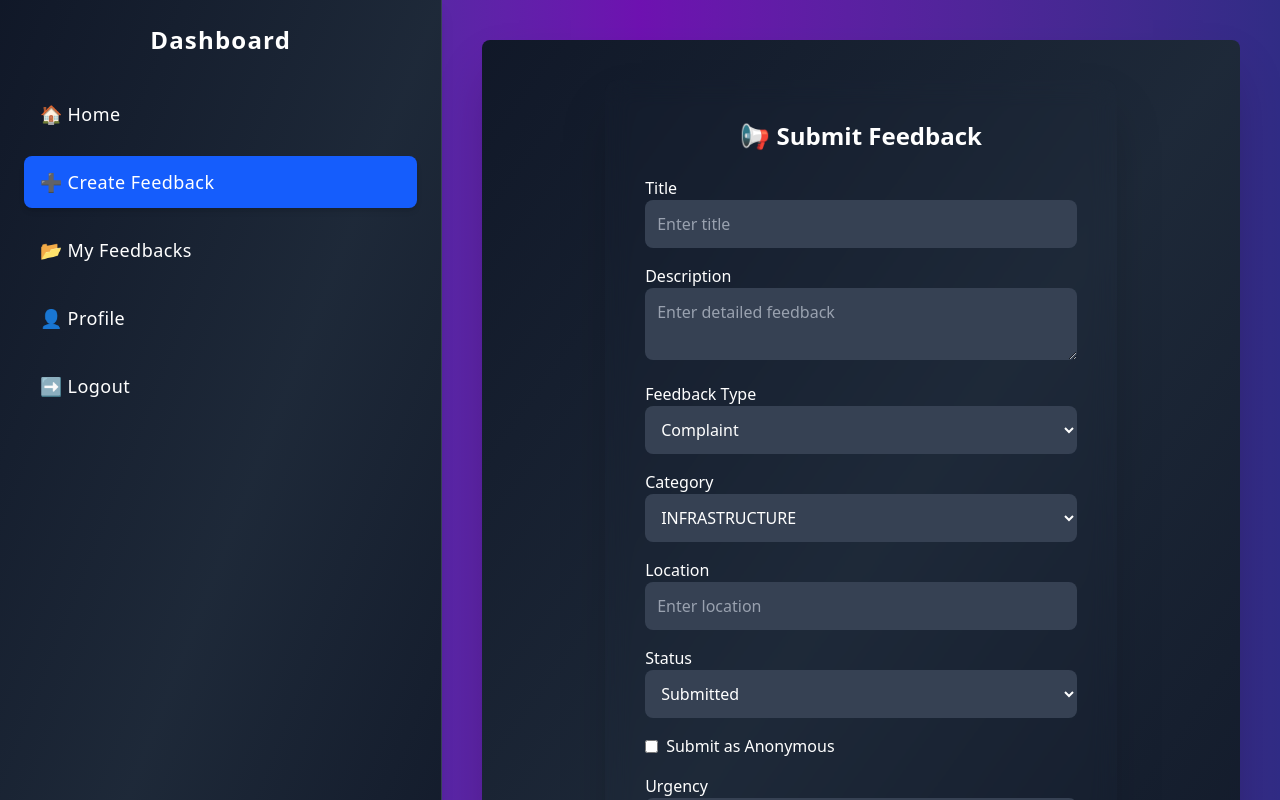
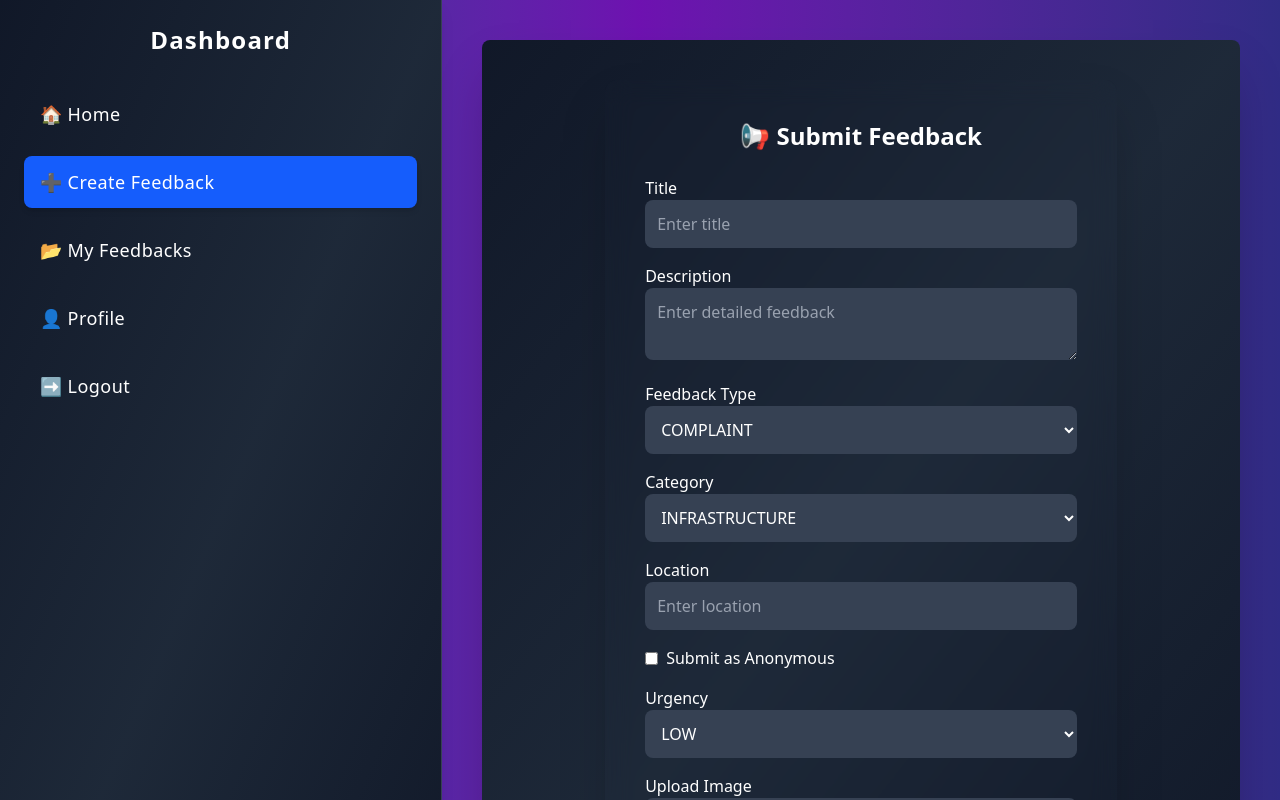
Before and after one commit to shreyashap/Voice4Change-Frontend, a React (Vite) app: page /civilian in a window 1280 px wide. Both pictures are taken after a click on the button "➕ Create Feedback". Shown: the top 800 px of the page. Built offline with nearby package versions, Linux system fonts and the light colour scheme; the HTML template or start-up script is replaced by a standard one.

Commit message:
add feedback

```diff
--- a/src/components/Registeration.jsx
+++ b/src/components/Registeration.jsx
@@ -286,6 +286,7 @@ const Registration = () => {
           </Link>
         </p>
       </div>
+      <ToastContainer />
     </div>
   );
 };
--- a/src/pages/Civilian.jsx
+++ b/src/pages/Civilian.jsx
@@ -5,11 +5,8 @@ import CreateFeedback from "../pages/NewFeedback";
 import MyFeedbacks from "../pages/MyFeedbacks";
 
 const CivilianDashboard = () => {
-  const [activeTab, setActiveTab] = useState("myfeedbacks");
+  const [activeTab, setActiveTab] = useState("home");
 
-  if (activeTab === "logout") {
-    localStorage.removeItem("userData");
-  }
 
   return (
     <div className="flex min-h-screen bg-gradient-to-r from-blue-900 via-purple-800 to-indigo-900 text-white ">
--- a/src/pages/NewFeedback.jsx
+++ b/src/pages/NewFeedback.jsx
@@ -1,16 +1,18 @@
 import { useForm } from "react-hook-form";
 import { zodResolver } from "@hookform/resolvers/zod";
 import { z } from "zod";
-import React from "react";
+import React, { useState } from "react";
+import { ToastContainer, toast } from "react-toastify";
+import axios from "axios";
 
 const feedbackSchema = z.object({
   title: z.string().min(5, "Title must be at least 5 characters"),
   description: z.string().min(10, "Description must be at least 10 characters"),
-  feedbackType: z.enum([
-    "Complaint",
-    "Suggestion",
-    "General Comment",
-    "Policy Idea",
+  feedback_type: z.enum([
+    "COMPLAINT",
+    "SUGGESTION",
+    "GENERAL COMMENT",
+    "POLICY IDEA",
   ]),
   category: z.enum([
     "INFRASTRUCTURE",
@@ -32,19 +34,15 @@ const feedbackSchema = z.object({
     "OTHER",
   ]),
   location: z.string().min(3, "Location must be at least 3 characters"),
-  status: z.enum([
-    "Submitted",
-    "Pending",
-    "Under Review",
-    "Resolved",
-    "Rejected",
-  ]),
   isAnonymous: z.boolean(),
-  urgency: z.enum(["Low", "Medium", "High"]),
+  urgency: z.enum(["LOW", "MEDIUM", "HIGH"]),
   feedbackImage: z.any().optional(),
 });
 
 export default function CreateFeedback() {
+  const [loading, setLoading] = useState(false);
+  const [error, setError] = useState(false);
+
   const {
     register,
     handleSubmit,
@@ -53,11 +51,37 @@ export default function CreateFeedback() {
     resolver: zodResolver(feedbackSchema),
   });
 
-  const onSubmit = (data) => {
-    console.log("Submitted Feedback:", data);
+  const onSubmit = async (d) => {
+    console.log("Submitted Feedback:", d);
+
+    setLoading(true);
+    setError(null);
+
+    try {
+      const response = await axios.post(
+        "http://127.0.0.1:8000/api/feedback/create/",
+        d,
+        {
+          withCredentials: true,
+        }
+      );
+      console.log("New feedback created successful:", response.data);
+      toast.success("New feedback created");
+      reset();
+    } catch (err) {
+      setError(
+        err.response?.data?.message ||
+          err.response?.data?.detail ||
+          "An error occurred"
+      );
+      console.error("Feedback creation failed:", err);
+    } finally {
+      setLoading(false);
+    }
   };
 
   return (
+    <>
       <div className="min-h-screen flex items-center justify-center bg-gradient-to-br from-gray-900 via-gray-800 to-gray-900 p-10 rounded-lg">
         <form
           onSubmit={handleSubmit(onSubmit)}
@@ -89,7 +113,9 @@ export default function CreateFeedback() {
               placeholder="Enter detailed feedback"
             />
             {errors.description && (
-            <p className="text-red-500 text-sm">{errors.description.message}</p>
+              <p className="text-red-500 text-sm">
+                {errors.description.message}
+              </p>
             )}
           </div>
 
@@ -97,16 +123,19 @@ export default function CreateFeedback() {
           <div className="mb-4">
             <label className="block text-white">Feedback Type</label>
             <select
-            {...register("feedbackType")}
+              {...register("feedback_type")}
               className="w-full p-3 bg-gray-700 rounded-lg outline-none text-white focus:ring-2 focus:ring-blue-500"
             >
-            {["Complaint", "Suggestion", "General Comment", "Policy Idea"].map(
-              (type) => (
+              {[
+                "COMPLAINT",
+                "SUGGESTION",
+                "GENERAL COMMENT",
+                "POLICY IDEA",
+              ].map((type) => (
                 <option key={type} value={type}>
                   {type}
                 </option>
-              )
-            )}
+              ))}
             </select>
           </div>
 
@@ -156,27 +185,6 @@ export default function CreateFeedback() {
             )}
           </div>
 
-        {/* Status */}
-        <div className="mb-4">
-          <label className="block text-white">Status</label>
-          <select
-            {...register("status")}
-            className="w-full p-3 bg-gray-700 rounded-lg outline-none text-white focus:ring-2 focus:ring-blue-500"
-          >
-            {[
-              "Submitted",
-              "Pending",
-              "Under Review",
-              "Resolved",
-              "Rejected",
-            ].map((status) => (
-              <option key={status} value={status}>
-                {status}
-              </option>
-            ))}
-          </select>
-        </div>
-
           {/* Is Anonymous */}
           <div className="mb-4 flex items-center">
             <input
@@ -194,7 +202,7 @@ export default function CreateFeedback() {
               {...register("urgency")}
               className="w-full p-3 bg-gray-700 rounded-lg outline-none text-white focus:ring-2 focus:ring-blue-500"
             >
-            {["Low", "Medium", "High"].map((level) => (
+              {["LOW", "MEDIUM", "HIGH"].map((level) => (
                 <option key={level} value={level}>
                   {level}
                 </option>
@@ -217,9 +225,11 @@ export default function CreateFeedback() {
             type="submit"
             className="w-full p-3 bg-gradient-to-r from-blue-500 to-indigo-600 rounded-lg text-white text-lg font-semibold shadow-md hover:opacity-90 transition-all duration-300"
           >
-          🚀 Submit Feedback
+            {loading ? "Submiting..." : " Submit Feedback 🚀"}
           </button>
         </form>
       </div>
+      <ToastContainer />
+    </>
   );
 }
```
Lines whose indentation alone changed are shown as unchanged.
